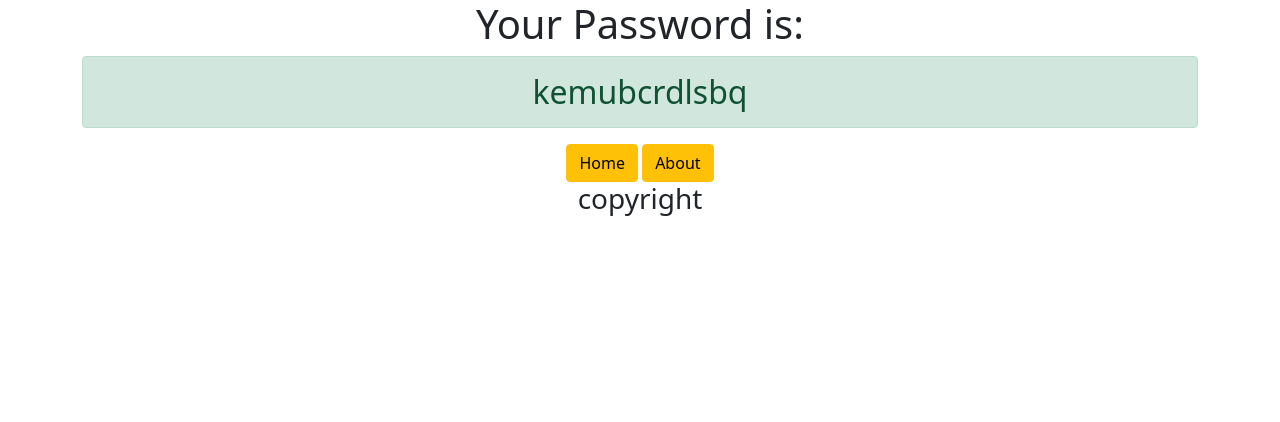
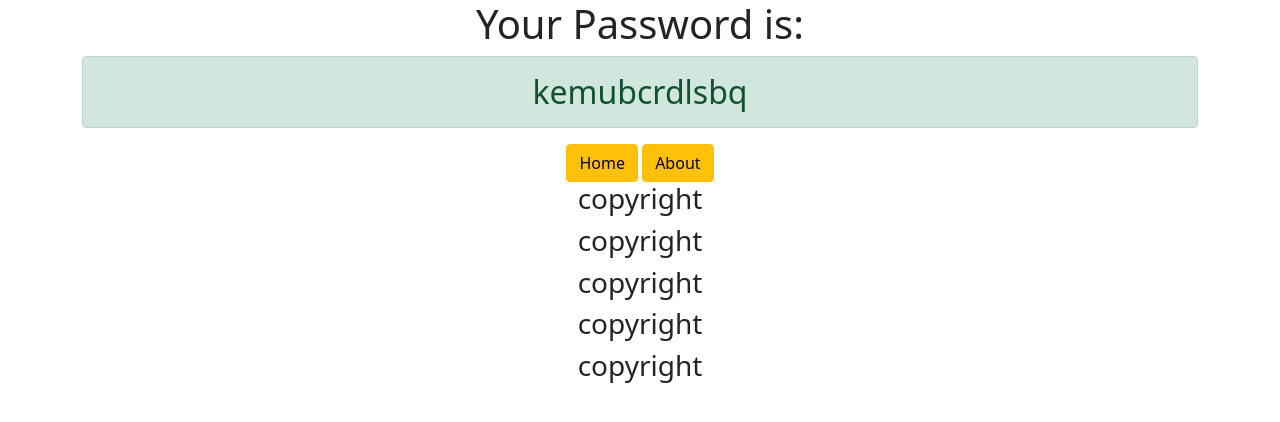
Before and after one commit to knana232/django3-password-generator, a Django app: page /generated_password/ in a window 1280 px wide. Shown: the top 422 px of the page. Run offline with Django 3.2, Linux system fonts and the light colour scheme.

Commit message:
third commit

```diff
--- a/generator/templates/generator/password.html
+++ b/generator/templates/generator/password.html
@@ -8,4 +8,8 @@
 <a href="{% url 'about' %}" class="btn btn-warning ">About</a>
 
 <h3>copyright</h3>
+<h3>copyright</h3>
+<h3>copyright</h3>
+<h3>copyright</h3>
+<h3>copyright</h3>
 </div>
```
